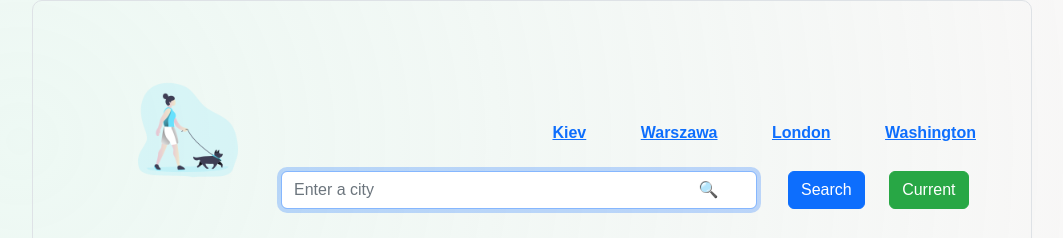
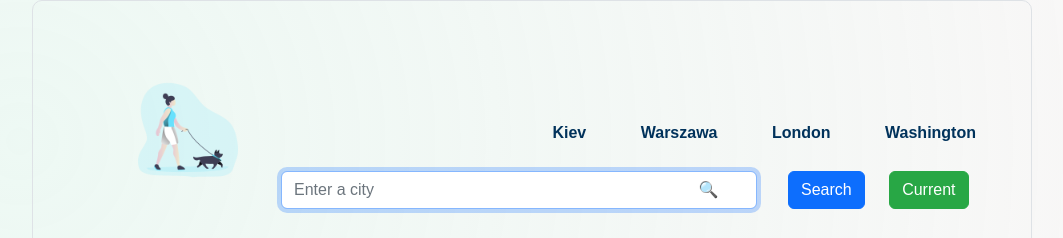
Before and after one commit to annaknish/weather-app, a plain HTML site: page index.html in a window 1280 px wide. Shown: the top 238 px of the page, without its empty margins (108-1171 px from the left). Drawn offline with nearby package versions, Linux system fonts and the light colour scheme.

Commit message:
Fixed li

```diff
--- a/index.html
+++ b/index.html
@@ -21,8 +21,8 @@
     <img src="dog.png" alt="weather" width="100px" />
 
     <ul>
-      <li class="listOfCities">
-        <a href="https://www.weather-forecast.com/" >Kiev</a>
+      <li>
+        <a href="https://www.weather-forecast.com/">Kiev</a>
       </li>
       <li><a href="https://www.weather-forecast.com/">Warszawa</a></li>
       <li><a href="https://www.weather-forecast.com/">London</a></li>
@@ -79,7 +79,8 @@
     <div class="col"><strong>Sun</strong><br/><br/><div class="emoji">☀️</div><br/><span>25℃</span></div>
   </div>
 </div>
-      <span class="Knysh"><a href="https://github.com/annaknish/weather-app">Open-source code, <strong>Anna Knysh</strong></span></a>
+      <span class="Knysh"><a href="https://github.com/annaknish/weather-app">Open-source code, <strong>
+        Anna Knysh</strong></span></a>
 
 </div>
       </div>
--- a/style.css
+++ b/style.css
@@ -26,15 +26,16 @@ li {
   position: static;
   margin-top: 115px;
   margin-right: 50px;
+}
+li a {
   font-weight: bold;
-  color: #00325b !important;
+  color: #00325b;
   text-decoration: none;
 }
-li:hover {
-  text-decoration: underline !important;
+li a:hover {
+  text-decoration: underline;
   cursor: pointer;
 }
-
 hr {
   width: 50% !important;
   margin-left: 320px !important;
```
